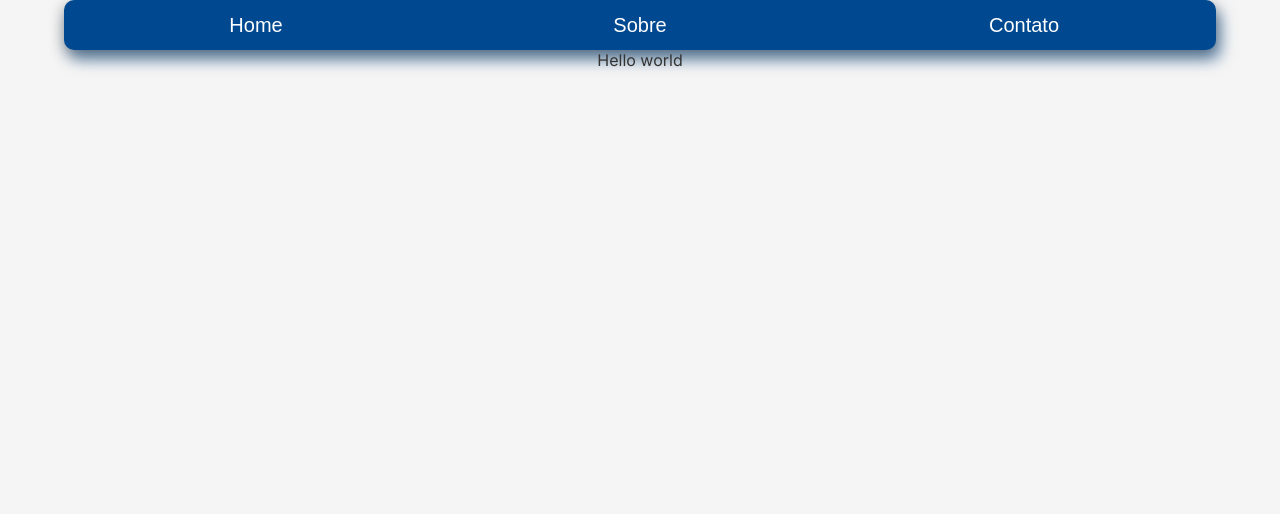
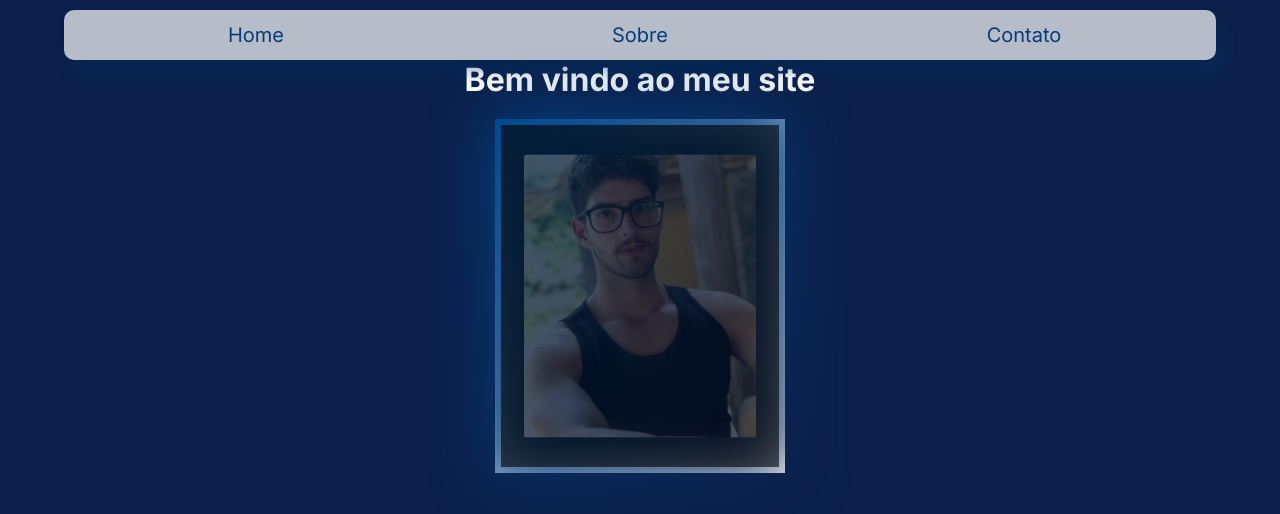
Before and after one commit to TalesPalma/My-Site, a Next.js app: page / in a window 1280 px wide. Shown: the top 514 px of the page. Built offline with nearby package versions, Linux system fonts and the light colour scheme.

Commit message:
Paginamos o site e criamos um card quê sera usado para me apresendar dentro dele

```diff
--- /dev/null
+++ b/src/app/contato/page.tsx
@@ -0,0 +1,5 @@
+export default function Contato() {
+  return (
+    <div>Contato</div>
+  );
+}
--- a/src/app/globals.css
+++ b/src/app/globals.css
@@ -6,8 +6,8 @@
 
 body {
   font-family: 'Inter', sans-serif;
-  background-color: #f5f5f5;
-  color: #333;
+  background-color: #0b214c;
+  color: #fff;
   display: flex;
   flex-direction: column;
   min-height: 100vh;
--- /dev/null
+++ b/src/app/page.module.css
@@ -0,0 +1,14 @@
+.container {
+  display: flex;
+  flex-direction: column;
+  align-items: center;
+  justify-content: center;
+  gap: 20px;
+}
+
+.header {
+  display: flex;
+  flex-direction: row;
+  align-items: center;
+  justify-content: center;
+}
--- a/src/app/page.tsx
+++ b/src/app/page.tsx
@@ -1,8 +1,13 @@
-import Image from "next/image";
-import styles from "./page.module.css";
+import { Card } from "@/components/card";
+import Style from "./page.module.css";
 
 export default function Home() {
   return (
-    <div>Hello world</div>
+    <div className={Style.container}>
+      <header className={Style.header}>
+        <h1>Bem vindo ao meu site</h1>
+      </header>
+      <Card />
+    </div>
   );
 }
--- /dev/null
+++ b/src/app/sobre/page.tsx
@@ -0,0 +1,5 @@
+export default function Sobre() {
+  return (
+    <div>Sobre</div>
+  );
+}
--- /dev/null
+++ b/src/components/card/Card.module.css
@@ -0,0 +1,135 @@
+.card {
+  position: relative;
+  width: 290px;
+  height: 354px;
+  background: #004990;
+  display: flex;
+  justify-content: center;
+  align-items: center;
+  box-sizing: border-box;
+}
+
+.card .image {
+  position: absolute;
+  top: 0;
+  left: 0;
+  width: 100%;
+  height: 100%;
+  object-fit: cover;
+  border-radius: 4px
+}
+
+.card::before {
+  content: '';
+  position: absolute;
+  top: 0;
+  left: 0;
+  width: 100%;
+  height: 100%;
+  background: linear-gradient(315deg, #fff, #004990);
+}
+
+.card::after {
+  content: '';
+  position: absolute;
+  top: 0;
+  left: 0;
+  width: 100%;
+  height: 100%;
+  background: linear-gradient(315deg, #0B214C, #004990);
+  filter: blur(30px);
+}
+
+.card b {
+  position: absolute;
+  inset: 6px;
+  background: rgba(0, 0, 0, 0.6);
+  z-index: 2;
+}
+
+.card img {
+  position: absolute;
+  z-index: 3;
+  scale: 0.8;
+  opacity: 0.25;
+  transition: 0.5s;
+}
+
+.card:hover img {
+  scale: 0.5;
+  opacity: 0.9;
+  transform: translateY(-70px);
+}
+
+.card .content {
+  position: absolute;
+  z-index: 3;
+  bottom: 0;
+  display: flex;
+  flex-direction: column;
+  align-items: center;
+  transform: scale(0);
+  transition: 0.5s;
+}
+
+.card:hover .content {
+  transform: scale(1);
+  bottom: 25px;
+}
+
+.content .title {
+  position: relative;
+  color: #Fff;
+  font-weight: 500;
+  line-height: 1em;
+  font-size: 1em;
+  letter-spacing: 0.1em;
+  text-transform: uppercase;
+  text-align: center;
+}
+
+.content .title span {
+  font-weight: 300;
+  font-size: 0.70em;
+}
+
+.content .sci {
+  position: relative;
+  display: flex;
+  justify-content: center;
+  align-items: center;
+  gap: 8px;
+  margin-top: 5px;
+}
+
+.sci li {
+  list-style: none;
+}
+
+.sci li .faBrands {
+  width: 14px;
+}
+
+.sci li .faFacebook {
+  width: 10px;
+}
+
+.sci li a {
+  position: relative;
+  text-decoration: none;
+  color: rgba(255, 255, 255, 0.5);
+  background: rgba(0, 0, 0, 0.2);
+  fill: currentColor;
+  width: 30px;
+  height: 30px;
+  display: flex;
+  justify-content: center;
+  align-items: center;
+  border-radius: 4px;
+  transition: 0.5s;
+}
+
+.sci li a:hover {
+  fill: currentColor;
+  color: rgba(255, 255, 255, 1);
+}
--- /dev/null
+++ b/src/components/card/index.tsx
@@ -0,0 +1,35 @@
+import Image from "next/image"
+import Style from "./Card.module.css"
+import MyImage from "./talespalma.jpeg"
+
+export const Card = () => {
+  return (
+    <div className={Style.card} >
+      <Image src={MyImage} alt="Descrição da Imagem" layout="fill" className={Style.image} />
+      <b></b>
+      <div className={Style.content}>
+        <p className={Style.title}>Tales Palma</p>
+        <p className={Style.description}>Software Developer</p>
+        <ul className={Style.sci}>
+          <li>
+            <a href="#">
+              <svg className={Style.faBrandsFaGithub} width="20" xmlns="http://www.w3.org/2000/svg" viewBox="0 0 448 512">
+                <path d="M224 8C100.3 8 0 108.3 0 232c0 99.4 64.8 183.5 153.1 213.6 11.2 2.1 15.3-4.9 15.3-10.8v-39.5c-62.5 13.6-75.7-29.6-75.7-29.6-10.2-26-24.9-32.9-24.9-32.9-20.3-13.9 1.5-13.6 1.5-13.6 22.5 1.6 34.4 23.1 34.4 23.1 20 34.3 52.5 24.4 65.3 18.7 2-14.6 7.8-24.4 14.2-30-48.4-5.5-99.3-24.2-99.3-107.8 0-23.9 8.6-43.4 22.7-58.7-2.3-5.5-9.9-27.9 2.2-58.3 0 0 18.3-5.8 60.1 22.3 17.4-4.8 36.1-7.2 54.6-7.3 18.4 0 37.2 2.5 54.6 7.3 41.8-28.1 60.1-22.3 60.1-22.3 12.1 30.4 4.5 52.8 2.2 58.3 14.1 15.3 22.7 34.8 22.7 58.7 0 83.6-50.9 102.3-99.3 107.8 8.1 7 15.4 20.7 15.4 41.8v61.9c0 5.9 4.1 12.9 15.3 10.8C359.2 415.5 448 331.4 448 232c0-123.7-100.3-224-224-224z"></path>
+              </svg>
+            </a>
+          </li>
+          <li>
+            <a href="#">
+              <svg className={`${Style.faBrands} ${Style.faLinkedinIn}`} width="24" xmlns="http://www.w3.org/2000/svg" viewBox="0 0 448 512"><path d="M100.28 448H7.4V148.9h92.88zM53.79 108.1C24.09 108.1 0 83.5 0 53.8a53.79 53.79 0 0 1 107.58 0c0 29.7-24.1 54.3-53.79 54.3zM447.9 448h-92.68V302.4c0-34.7-.7-79.2-48.29-79.2-48.29 0-55.69 37.7-55.69 76.7V448h-92.78V148.9h89.08v40.8h1.3c12.4-23.5 42.69-48.3 87.88-48.3 94 0 111.28 61.9 111.28 142.3V448z"></path></svg>
+            </a>
+          </li>
+          <li>
+            <a href="#">
+              <svg className={`${Style.fabrands} ${Style.faInstagram} `} width="24" xmlns="http://www.w3.org/2000/svg" viewBox="0 0 448 512"><path d="M224.1 141c-63.6 0-114.9 51.3-114.9 114.9s51.3 114.9 114.9 114.9S339 319.5 339 255.9 287.7 141 224.1 141zm0 189.6c-41.1 0-74.7-33.5-74.7-74.7s33.5-74.7 74.7-74.7 74.7 33.5 74.7 74.7-33.6 74.7-74.7 74.7zm146.4-194.3c0 14.9-12 26.8-26.8 26.8-14.9 0-26.8-12-26.8-26.8s12-26.8 26.8-26.8 26.8 12 26.8 26.8zm76.1 27.2c-1.7-35.9-9.9-67.7-36.2-93.9-26.2-26.2-58-34.4-93.9-36.2-37-2.1-147.9-2.1-184.9 0-35.8 1.7-67.6 9.9-93.9 36.1s-34.4 58-36.2 93.9c-2.1 37-2.1 147.9 0 184.9 1.7 35.9 9.9 67.7 36.2 93.9s58 34.4 93.9 36.2c37 2.1 147.9 2.1 184.9 0 35.9-1.7 67.7-9.9 93.9-36.2 26.2-26.2 34.4-58 36.2-93.9 2.1-37 2.1-147.8 0-184.8zM398.8 388c-7.8 19.6-22.9 34.7-42.6 42.6-29.5 11.7-99.5 9-132.1 9s-102.7 2.6-132.1-9c-19.6-7.8-34.7-22.9-42.6-42.6-11.7-29.5-9-99.5-9-132.1s-2.6-102.7 9-132.1c7.8-19.6 22.9-34.7 42.6-42.6 29.5-11.7 99.5-9 132.1-9s102.7-2.6 132.1 9c19.6 7.8 34.7 22.9 42.6 42.6 11.7 29.5 9 99.5 9 132.1s2.7 102.7-9 132.1z"></path></svg>
+            </a>
+          </li>
+        </ul>
+      </div>
+    </div >
+  )
+}
--- a/src/components/menu/Menu.module.css
+++ b/src/components/menu/Menu.module.css
@@ -1,7 +1,7 @@
 .buttonContainer {
   display: flex;
   flex-direction: row;
-  background-color: rgba(0, 73, 144);
+  background-color: #Fff;
   width: 90%;
   height: 50px;
   align-items: center;
@@ -10,11 +10,14 @@
   box-shadow: rgba(0, 0, 0, 0.35) 0px 5px 15px,
     rgba(0, 73, 144, 0.5) 5px 10px 15px;
   transition: all 0.5s;
+  opacity: 0.7;
+  margin-top: 10px;
 }
 
 .buttonContainer:hover {
   width: 100%;
   transition: all 0.5s;
+  opacity: 1.0;
 }
 
 .button {
@@ -27,10 +30,11 @@
   display: flex;
   align-items: center;
   justify-content: center;
-  color: #fff;
+  color: #004990;
   transition: all ease-in-out 0.3s;
   cursor: pointer;
   font-size: 20px;
+  text-decoration: none;
 
 }
 
@@ -63,6 +67,9 @@
     display: flex;
     align-items: center;
     justify-content: center;
+    color: #004990;
+    transition: all ease-in-out 0.3s;
+    cursor: pointer;
   }
 }
 
--- a/src/components/menu/index.tsx
+++ b/src/components/menu/index.tsx
@@ -1,10 +1,11 @@
+import Link from 'next/link';
 import Style from './Menu.module.css';
 export const Menu = () => {
   return (
     <div className={Style.buttonContainer}>
-      <button className={Style.button}>Home</button>
-      <button className={Style.button}>Sobre</button>
-      <button className={Style.button}>Contato</button>
+      <Link href="/" className={Style.button} >Home</Link>
+      <Link href="/sobre" className={Style.button} >Sobre</Link>
+      <Link href="/contato" className={Style.button} >Contato</Link>
     </div>
   );
 };
```
Also changed, not shown: src/app/contato/page.module.css (added), src/app/sobre/page.module.css (added), src/components/card/talespalma.jpeg (added).
